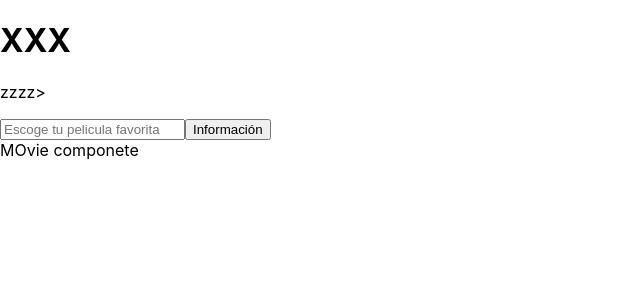
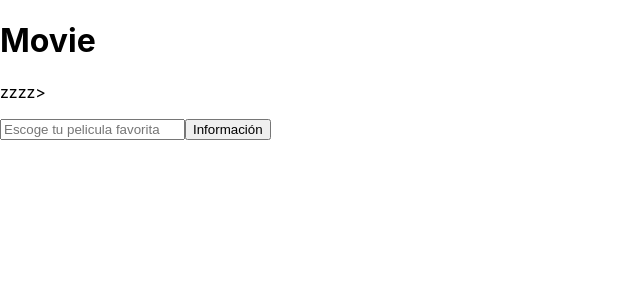
Before and after one commit to IsmarySalgesM/MovieApi, a React (Create React App) app: page / in a window 1280 px wide. Shown: the top 300 px of the page, without its empty margins (0-640 px from the left). Built offline with nearby package versions, Linux system fonts and the light colour scheme.

Commit message:
datos en pantalla

```diff
--- a/src/App.js
+++ b/src/App.js
@@ -4,12 +4,31 @@ import Form from './componentes/Form';
 import Movie from './componentes/Movie';
 
 class App extends Component {
-  getMovie = async (e) =>{
+  constructor() {
+    super()
+    this.state = {
+      year: undefined,
+      title: undefined,
+      runtime: undefined,
+      awards: undefined,
+      actors: undefined,
+    }
+  }
+
+  getMovie = async (e) => {
     e.preventDefault();
-     const trailer = e.target.elements.movie.value;
+    const trailer = e.target.elements.movie.value;
     const apiMovie = await fetch(`http://www.omdbapi.com/?t=${trailer}&apikey=540c9b7f `)
     const dataMovie = await apiMovie.json();
     console.log(dataMovie);
+    this.setState({
+      year: dataMovie.Year,
+      title: dataMovie.Title,
+      runtime: dataMovie.Runtime,
+      awards: dataMovie.Awards,
+      actors: dataMovie.Actors,
+      img: dataMovie.Poster,
+    })
 
   }
 
@@ -19,8 +38,15 @@ class App extends Component {
     return (
       <div>
         <Titulo />
-        <Form getMovie={this.getMovie}/>
-        <Movie/>
+        <Form getMovie={this.getMovie} />
+        <Movie
+          year={this.state.year}
+          title={this.state.title}
+          runtime={this.state.runtime}
+          awards={this.state.awards}
+          actors={this.state.actors}
+          img={this.state.img}
+        />
       </div>
     );
   }
--- a/src/componentes/Movie.js
+++ b/src/componentes/Movie.js
@@ -3,8 +3,13 @@ import React, { Component } from 'react';
 class Movie extends Component {
   render() {
     return (
-      <div> MOvie componete
-     </div>
+      <div>
+        {this.props.year}
+        {this.props.title}
+        {this.props.runtime}
+        {this.props.awards}
+        {this.props.actors}
+      </div>
     );
   }
 }
--- a/src/componentes/Titulo.js
+++ b/src/componentes/Titulo.js
@@ -4,7 +4,7 @@ class Titulo extends Component {
   render() {
     return (
       <div>
-        <h1>XXX</h1>
+        <h1>Movie</h1>
         <p>zzzz></p>
       </div>
     );
```
